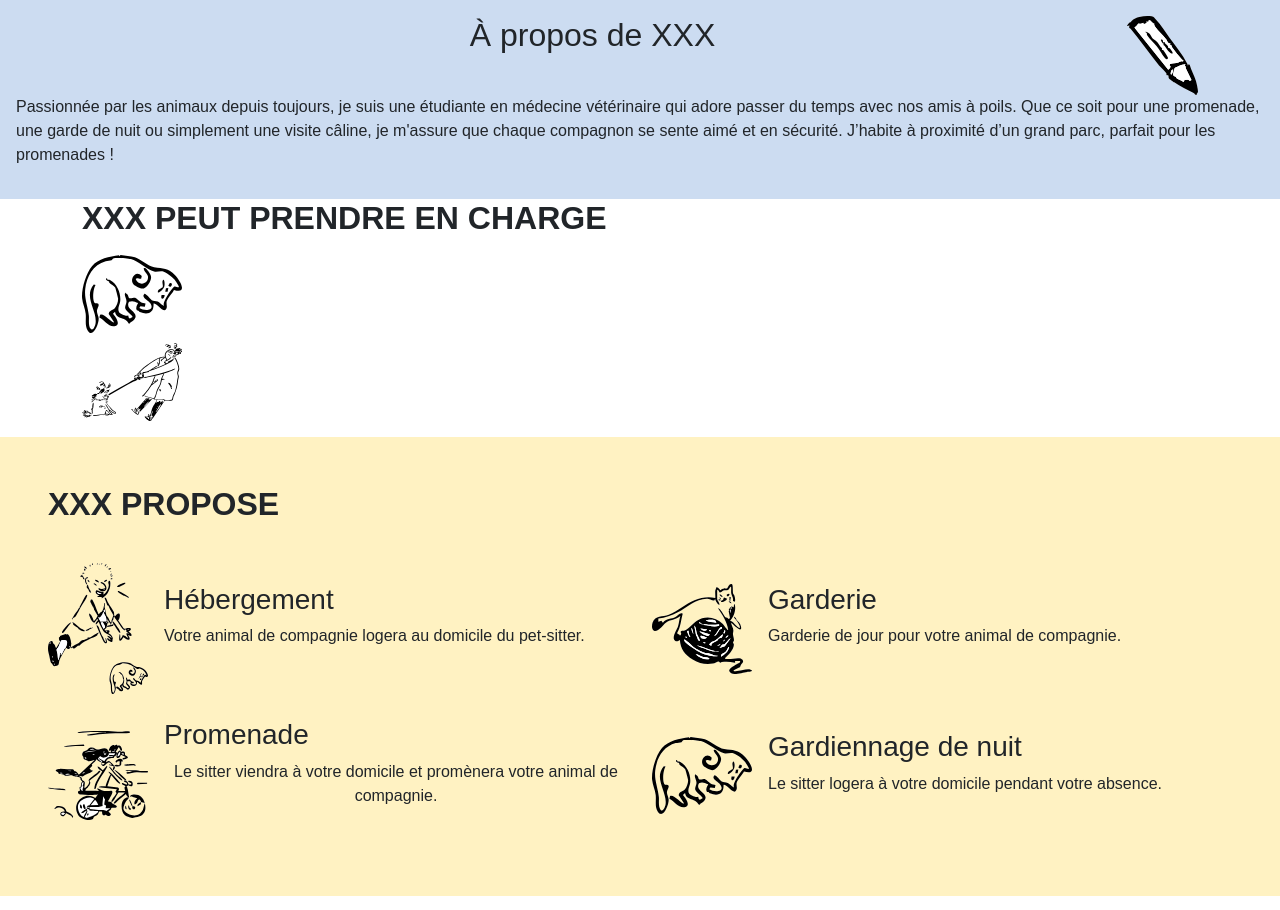
After one commit to adil-hlk/Wiggle, a PHP site: page /monprofil.html in a window 1280 px wide. The commit adds this page. Shown: the top 910 px of the page. Run offline with PHP 8.4, Linux system fonts and the light colour scheme.

Commit message:
Page Mon profil
Pour le calendrier il faut voir sur wordpress directement

```diff
--- a/assets/style.css
+++ b/assets/style.css
@@ -301,6 +301,10 @@ body {
     font-style: normal;
 }
 
+.propos {
+    background-color:#ccdcf1 ;
+    padding: 1em;
+}
 
 /*mentions legales*/
 .legale {
--- /dev/null
+++ b/monprofil.html
@@ -0,0 +1,79 @@
+<head><meta charset="UTF-8">
+    <meta name="viewport" content="width=device-width, initial-scale=1.0">
+    <link rel="stylesheet" href="assets/style.css">
+    <link rel="stylesheet" href="bootstrap/css/bootstrap.min.css">
+    <script src="bootstrap/js/bootstrap.bundle.min.js"></script>
+    <title>Mon profil</title>
+</head>
+
+<section id="propos" class="propos">
+    <div class="container">
+    <div class="row">
+        <h2 class="col-md-11">À propos de XXX</h2>
+        <img class="col-md-1" src="assets/images/crayon.svg" alt="modifier" width="50%">
+    </div>
+    </div>
+    <p class="text-start">Passionnée par les animaux depuis toujours, je suis une étudiante en médecine vétérinaire qui adore passer du temps avec nos amis à poils. Que ce soit pour une promenade, une garde de nuit ou simplement une visite câline, je m'assure que chaque compagnon se sente aimé et en sécurité. J’habite à proximité d’un grand parc, parfait pour les promenades !</p>
+</section>
+
+<section class="container">
+    <h2 class="text-uppercase fw-bold text-start">XXX peut prendre en charge</h2>
+    <div class="row align-items-center">
+        <div class="container">
+            <img class="illu-img-petit col-md-6" src="assets/images/chat-couché.svg" alt="chien">
+        </div>
+        <div class="container">
+            <img class="illu-img-petit col-md-6" src="assets/images/chien-femme.svg" alt="chat">
+        </div>
+    </div>
+</section>
+
+<section id="services" class="services p-5">
+    <h2 class="text-uppercase fw-bold text-start">XXX propose</h2>
+    <div class="row">
+        <div class="col-12 col-lg-6 d-flex align-items-center mb-4">
+            <img class="illu-img-petit me-3" src="assets/images/homme-saute-chat.svg" alt="homme heureux saute sur son chat">
+            <div>
+                <h3>Hébergement</h3>
+                <p>Votre animal de compagnie logera au domicile du pet-sitter.</p>
+            </div>
+        </div>
+        <div class="col-12 col-lg-6 d-flex align-items-center mb-4">
+            <img class="illu-img-petit me-3" src="assets/images/chat-pelotte.svg" alt="chat sur pelotte de laine">
+            <div>
+                <h3>Garderie</h3>
+                <p>Garderie de jour pour votre animal de compagnie.</p>
+            </div>
+        </div>
+        <div class="col-12 col-lg-6 d-flex align-items-center mb-4">
+            <img class="illu-img-petit me-3" src="assets/images/chien-velo.svg" alt="chien sur vélo">
+            <div>
+                <h3>Promenade</h3>
+                <p>Le sitter viendra à votre domicile et promènera votre animal de compagnie.</p>
+            </div>
+        </div>
+        <div class="col-12 col-lg-6 d-flex align-items-center mb-4">
+            <img class="illu-img-petit me-3" src="assets/images/chat-couché.svg" alt="chat couché">
+            <div>
+                <h3>Gardiennage de nuit</h3>
+                <p>Le sitter logera à votre domicile pendant votre absence.</p>
+            </div>
+        </div>
+    </div>
+</section>
+
+<div class="container">
+    <img src="assets/images/2pattes.svg" alt="se serrer la patte" width="60%">
+</div>
+
+<section id="avis" class="container">
+
+</section>
+
+<section class="container pt-2">
+    <iframe src="https://www.google.com/maps/embed?pb=!1m18!1m12!1m3!1d80598.65185362665!2d4.293016035002747!3d50.855093690325525!2m3!1f0!2f0!3f0!3m2!1i1024!2i768!4f13.1!3m3!1m2!1s0x47c3a4ed73c76867%3A0xc18b3a66787302a7!2sBrussels!5e0!3m2!1sen!2sbe!4v1734356104826!5m2!1sen!2sbe" width="90%" height="50%" style="border:0;" allowfullscreen="" loading="lazy" referrerpolicy="no-referrer-when-downgrade"></iframe>
+</section>
+
+<section  class="container pt-2">
+    <h2 class="text-uppercase fw-bold text-start pt-2">disponibilité</h2>
+</section>
```
